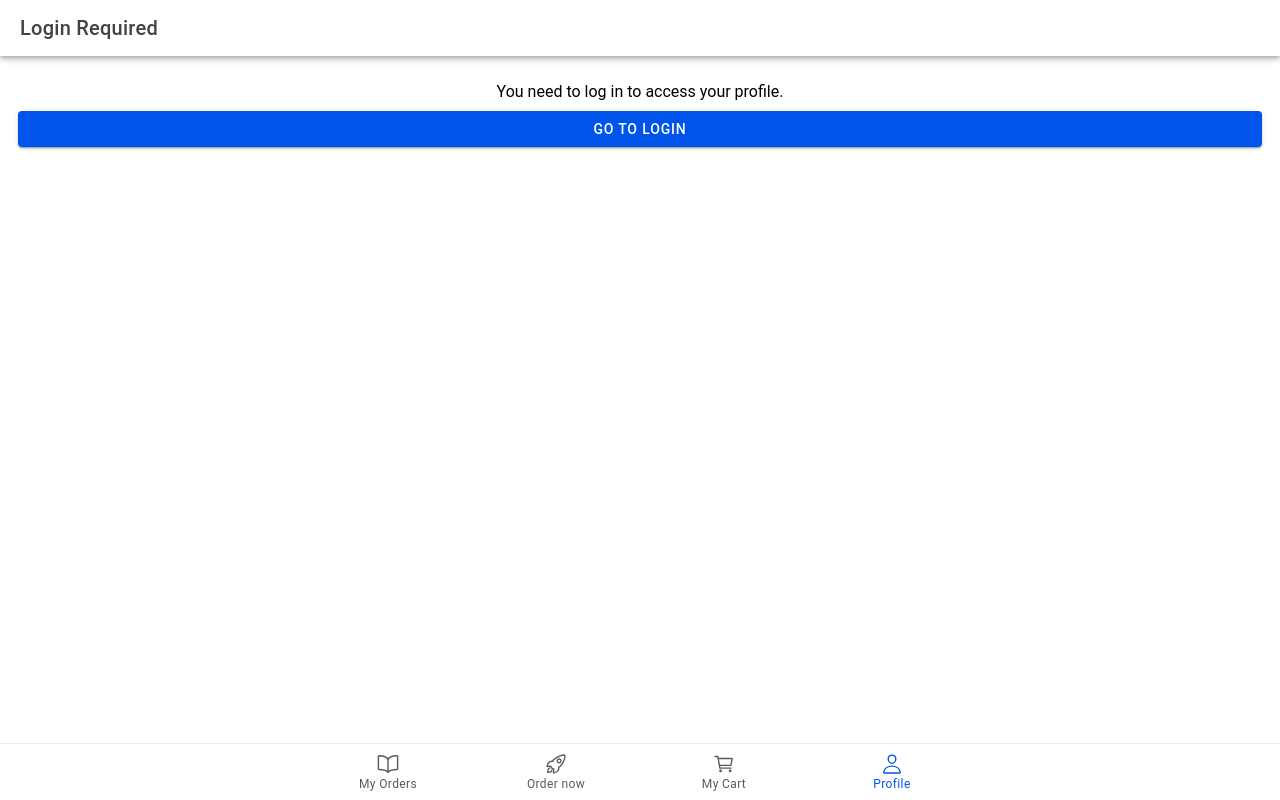
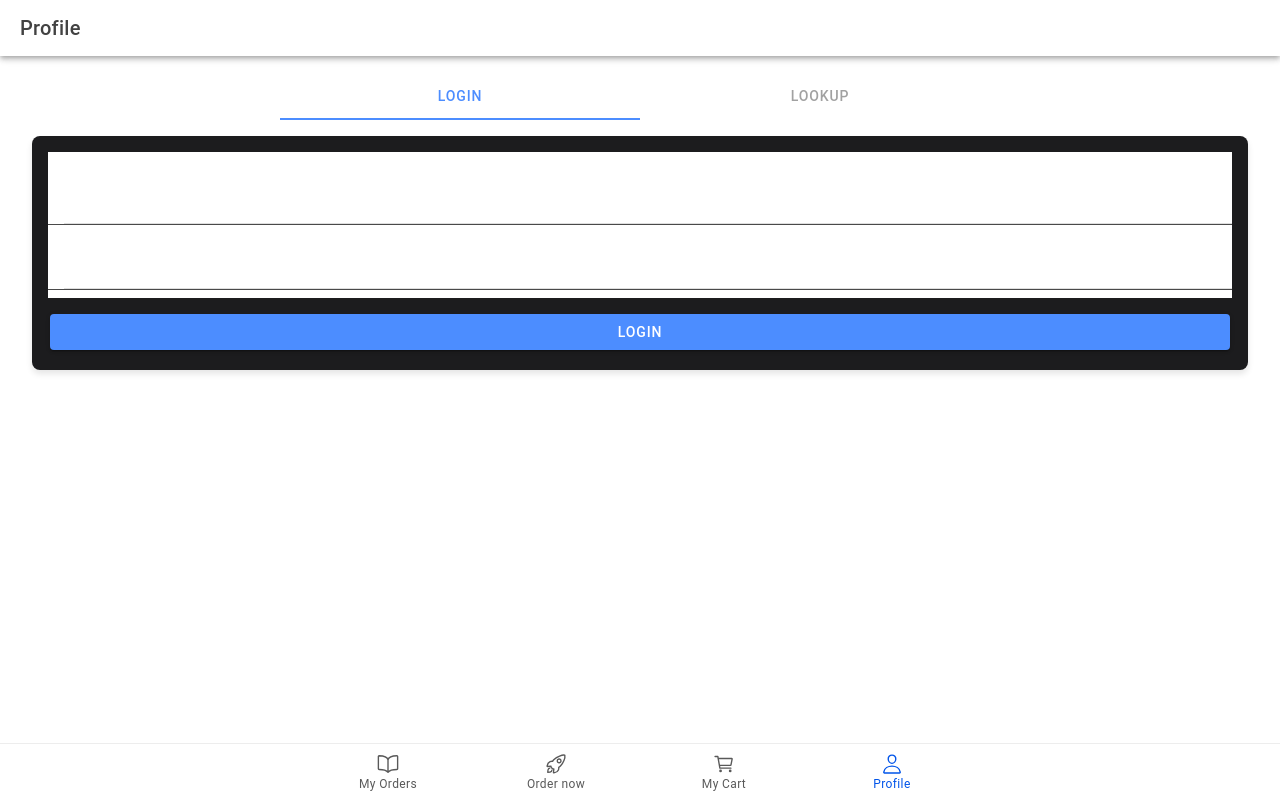
Before and after one commit to majdhasan/productlib-app, a React (Vite) app: page /profile in a window 1280 px wide. Built offline with nearby package versions, Linux system fonts and the light colour scheme.

Commit message:
update the profile pages

```diff
--- a/src/pages/Profile/Profile.tsx
+++ b/src/pages/Profile/Profile.tsx
@@ -11,20 +11,26 @@ import {
   IonButton,
   IonList,
   IonAlert,
-  IonLoading,
+  IonSegment,
+  IonSegmentButton,
+  useIonToast,
 } from "@ionic/react";
 import { useHistory } from "react-router-dom";
+import LoginComponent from "../../components/LoginComponent/LoginComponent";
 
 const ProfilePage: React.FC = () => {
-  const [user, setUser] = useState<any>(null); // User state
+  const [user, setUser] = useState<any>(null);
   const [firstName, setFirstName] = useState<string>("");
   const [lastName, setLastName] = useState<string>("");
   const [dateOfBirth, setDateOfBirth] = useState<string>("");
+  const [activeTab, setActiveTab] = useState<"login" | "lookup">("login");
+  const [email, setEmail] = useState<string>("");
+  const [orderId, setOrderId] = useState<string>("");
+  const [errorMessage, setErrorMessage] = useState<string | null>(null);
   const [isLoading, setIsLoading] = useState(false);
-  const [errorMessage, setErrorMessage] = useState<string | null>(null);
   const history = useHistory();
+  const [presentToast] = useIonToast();
 
-  // Load the user data on component mount
   useEffect(() => {
     const storedUser = localStorage.getItem("user");
     if (storedUser) {
@@ -33,8 +39,34 @@ const ProfilePage: React.FC = () => {
       setFirstName(userData.firstName || "");
       setLastName(userData.lastName || "");
       setDateOfBirth(userData.dateOfBirth || "");
+      setEmail(userData.email || "");
     }
   }, []);
+
+  const handleLoginSuccess = (user: any) => {
+    localStorage.setItem("user", JSON.stringify(user));
+    setUser(user);
+  };
+
+  const handleLookup = async () => {
+    try {
+      const response = await fetch(
+        `http://localhost:8080/api/orders/lookup?email=${email}&orderId=${orderId}`
+      );
+
+      if (!response.ok) {
+        const errorData = await response.json();
+        setErrorMessage(errorData.message || "Failed to lookup order.");
+        return;
+      }
+
+      const order = await response.json();
+      history.push(`/confirmation/${order.id}`);
+    } catch (error) {
+      setErrorMessage("An error occurred during lookup. Please try again.");
+      console.error(error);
+    }
+  };
 
   const handleUpdateProfile = async () => {
     if (!user) return;
@@ -57,7 +89,7 @@ const ProfilePage: React.FC = () => {
 
       const updatedUser = await response.json();
       setUser(updatedUser);
-      localStorage.setItem("user", JSON.stringify(updatedUser)); // Update the local storage
+      localStorage.setItem("user", JSON.stringify(updatedUser));
     } catch (error) {
       setErrorMessage("An error occurred while updating the profile.");
     } finally {
@@ -69,26 +101,8 @@ const ProfilePage: React.FC = () => {
     localStorage.removeItem("user");
     localStorage.removeItem("cart");
     setUser(null);
-    history.push("/"); // Redirect to the home page
+    history.push("/");
   };
-
-  if (!user) {
-    return (
-      <IonPage>
-        <IonHeader>
-          <IonToolbar>
-            <IonTitle>Login Required</IonTitle>
-          </IonToolbar>
-        </IonHeader>
-        <IonContent className="ion-padding">
-          <p>You need to log in to access your profile.</p>
-          <IonButton expand="block" onClick={() => history.push("/my-orders")}>
-            Go to Login
-          </IonButton>
-        </IonContent>
-      </IonPage>
-    );
-  }
 
   return (
     <IonPage>
@@ -98,8 +112,8 @@ const ProfilePage: React.FC = () => {
         </IonToolbar>
       </IonHeader>
       <IonContent className="ion-padding">
-        <IonLoading isOpen={isLoading} message="Updating profile..." />
-
+        {user ? (
+          <>
             <IonList>
               <IonItem>
                 <IonLabel position="stacked">First Name</IonLabel>
@@ -130,10 +144,57 @@ const ProfilePage: React.FC = () => {
             <IonButton expand="block" onClick={handleUpdateProfile}>
               Update Profile
             </IonButton>
-
             <IonButton expand="block" color="danger" onClick={handleLogout}>
               Logout
             </IonButton>
+          </>
+        ) : (
+          <>
+            <IonSegment
+              value={activeTab}
+              onIonChange={(e) => setActiveTab(e.detail.value as "login" | "lookup")}
+            >
+              <IonSegmentButton value="login">
+                <IonLabel>Login</IonLabel>
+              </IonSegmentButton>
+              <IonSegmentButton value="lookup">
+                <IonLabel>Lookup</IonLabel>
+              </IonSegmentButton>
+            </IonSegment>
+
+            {activeTab === "login" && (
+              <div className="tab-content-container">
+                <LoginComponent onLoginSuccess={handleLoginSuccess} />
+              </div>
+            )}
+
+            {activeTab === "lookup" && (
+              <div className="tab-content-container">
+                <IonList>
+                  <IonItem>
+                    <IonLabel position="stacked">Email</IonLabel>
+                    <IonInput
+                      value={email}
+                      placeholder="Enter your email"
+                      onIonChange={(e) => setEmail(e.detail.value!)}
+                    />
+                  </IonItem>
+                  <IonItem>
+                    <IonLabel position="stacked">Order ID</IonLabel>
+                    <IonInput
+                      value={orderId}
+                      placeholder="Enter your order ID"
+                      onIonChange={(e) => setOrderId(e.detail.value!)}
+                    />
+                  </IonItem>
+                </IonList>
+                <IonButton expand="block" type="button" onClick={handleLookup}>
+                  Lookup Order
+                </IonButton>
+              </div>
+            )}
+          </>
+        )}
 
         {errorMessage && (
           <IonAlert
```
Lines whose indentation alone changed are shown as unchanged.
